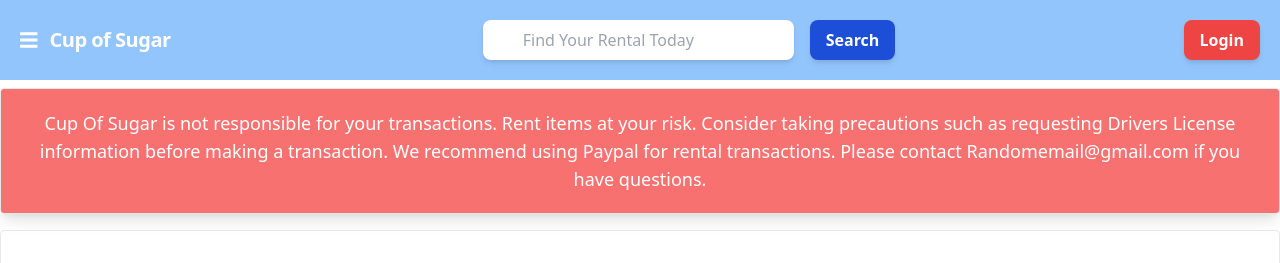
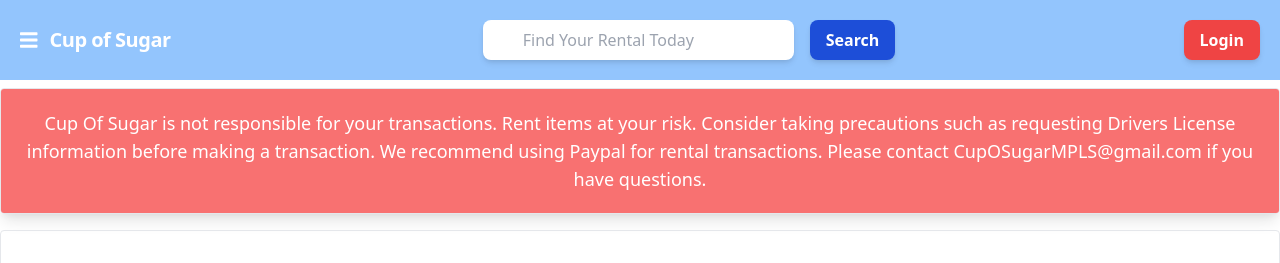
Before and after one commit to TomOverland/Cup-of-Sugar, a React (Create React App) app in the folder client/: page /postproduct in a window 1280 px wide. Shown: the top 263 px of the page. Built offline with nearby package versions, Linux system fonts and the light colour scheme.

Commit message:
fixed conflicts and put back personal changes

```diff
--- a/client/src/components/Header/Header.js
+++ b/client/src/components/Header/Header.js
@@ -16,7 +16,7 @@ const Header = () => {
         <div className="flex items-center flex-shrink-0 text-white mr-6">
         <Navbar />
           <span className="font-semibold text-xl tracking-tight pl-3">
-            <Link to="/home">Cup of Sugar</Link>
+            <Link to="/">Cup of Sugar</Link>
           </span>
         </div>
         <Searchbar />
--- a/client/src/components/PostProduct/PostProduct.js
+++ b/client/src/components/PostProduct/PostProduct.js
@@ -52,7 +52,7 @@ export default class PostProduct extends React.Component {
               at your risk. Consider taking precautions such as requesting
               Drivers License information before making a transaction. We
               recommend using Paypal for rental transactions. Please contact
-              Randomemail@gmail.com if you have questions.
+              CupOSugarMPLS@gmail.com if you have questions.
             </div>
           </div>
 
```
